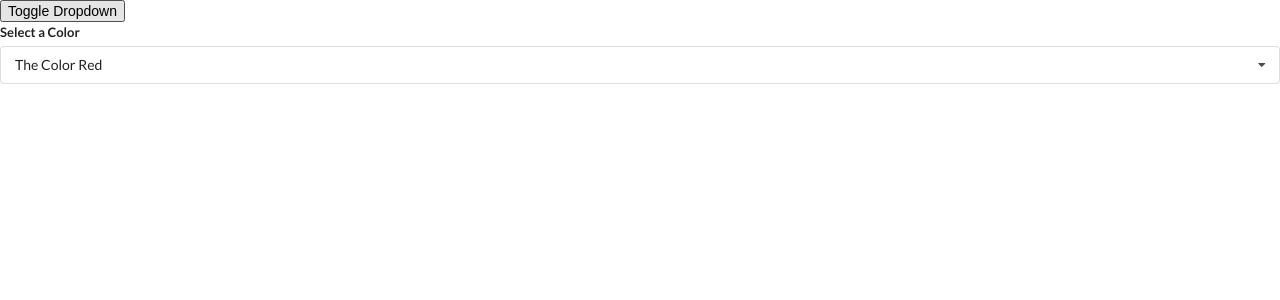
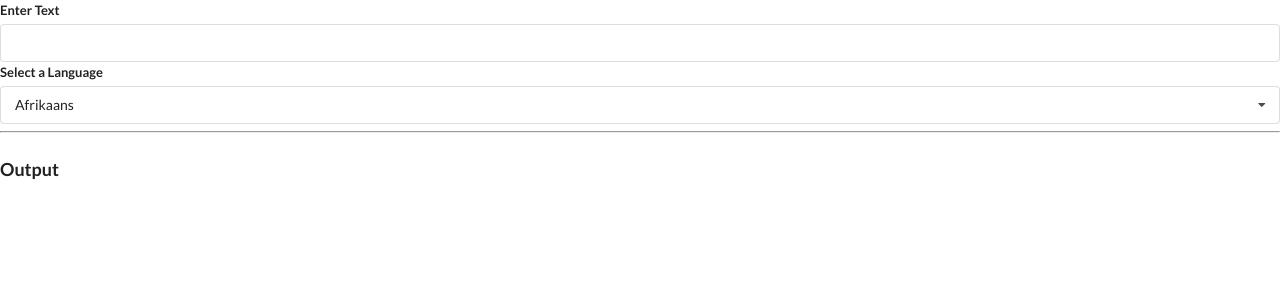
Before and after one commit to kawgh1/react-widgets, a React (Create React App) app: page / in a window 1280 px wide. Shown: the top 300 px of the page. Built offline with nearby package versions, Linux system fonts and the light colour scheme; no server answers.

Commit message:
added Translate Component which takes added Convert Component - takes a text, sends to google translate api and returns translated text

```diff
--- a/src/App.js
+++ b/src/App.js
@@ -2,6 +2,7 @@
 import Accordion from './components/Accordian'
 import Search from './components/Search';
 import Dropdown from './components/Dropdown';
+import Translate from './components/Translate';
 
 
 const items = [
@@ -39,16 +40,16 @@
 // eslint-disable-next-line import/no-anonymous-default-export
 export default () => {
 
-    const [selected, setSelected] = useState(options[0]);
-    const [showDropdown, setShowDropdown] = useState(true);
+    // const [selected, setSelected] = useState(options[0]);
+    // const [showDropdown, setShowDropdown] = useState(true);
 
     return (
         <div>
               {/* <Accordion items={items}/> */}
         {/* <Search /> */}
-        <button onClick={() => setShowDropdown(!showDropdown)}>Toggle Dropdown</button>
+        {/* <button onClick={() => setShowDropdown(!showDropdown)}>Toggle Dropdown</button> */}
 
-        {showDropdown ?
+        {/* {showDropdown ?
             <Dropdown
             selected={selected}
             onSelectedChange={setSelected}
@@ -56,7 +57,10 @@
 
             />
             : null
-        }
+        } */}
+
+            <Translate />
+
         </div>
 
 
--- /dev/null
+++ b/src/components/Convert.js
@@ -0,0 +1,39 @@
+import React, {useState, useEffect} from 'react'
+import axios from 'axios';
+
+const Convert = ({ language, text }) => {
+
+    const [translated, setTranslated] = useState('');
+
+    useEffect(() => {
+
+        // helper function
+        const doTranslation = async () => {
+
+            const result = await axios.post('https://translation.googleapis.com/language/translate/v2', {}, {
+            params: {
+                q: text,
+                target: language.value,
+                key: 'AIzaSyCHUCmpR7cT_yDFHC98CZJy2LTms-IwDlM'
+
+                }
+            });
+
+            setTranslated(result.data.data.translations[0].translatedText);
+
+        };
+
+        doTranslation();
+
+    }, [language, text]);
+
+    return (
+
+        <div>
+            <h1 className='ui header'>{translated}</h1>
+        </div>
+
+        );
+};
+
+export default Convert;
--- a/src/components/Dropdown.js
+++ b/src/components/Dropdown.js
@@ -1,6 +1,6 @@
 import React, {useState, useEffect, useRef} from 'react'
 
-const Dropdown = ({ options, selected, onSelectedChange }) => {
+const Dropdown = ({ options, selected, onSelectedChange, label }) => {
 
     const [open, setOpen] = useState(false);
     // use for closing dropdown
@@ -50,7 +50,7 @@
 
         <div ref={ref} className='ui form'>
             <div className='field'>
-                <label className='label'>Select a Color</label>
+                <label className='label'>{label}</label>
                 <div onClick={() => setOpen(!open)} className={`ui selection dropdown ${ open ? 'visible active' : ''}`}>
                     <i className='dropdown icon'></i>
                     <div className='text'>{selected.label}</div>
--- /dev/null
+++ b/src/components/Translate.js
@@ -0,0 +1,63 @@
+import React, {useState} from 'react'
+import Dropdown from './Dropdown'
+import Convert from './Convert';
+
+const options = [
+    {
+        label: 'Afrikaans',
+        value: 'af'
+    },
+    {
+        label: 'Arabic',
+        value: 'ar'
+    },
+    {
+        label: 'Hindi',
+        value: 'hi'
+    },
+    {
+        label: 'Dutch',
+        value: 'nl'
+    },
+    {
+        label: 'Vietnamese',
+        value: 'vi'
+    }
+];
+
+// AIzaSyCHUCmpR7cT_yDFHC98CZJy2LTms-IwDlM
+
+const Translate = () => {
+
+    const [language, setLanguage] = useState(options[0]);
+    const [text, setText] = useState('');
+
+    return (
+        <div>
+            <div className='ui form'>
+                <div className='field'>
+                <label>Enter Text</label>
+                <input value={text} onChange={(event) => setText(event.target.value)}/>
+                </div>
+            </div>
+
+
+
+
+
+            <Dropdown
+            label="Select a Language"
+            selected={language}
+            onSelectedChange={setLanguage}
+            options={options}
+
+            />
+
+            <hr />
+            <h3 className='ui header'>Output</h3>
+            <Convert text={text} language={language} />
+        </div>
+    );
+};
+
+export default Translate;
```
